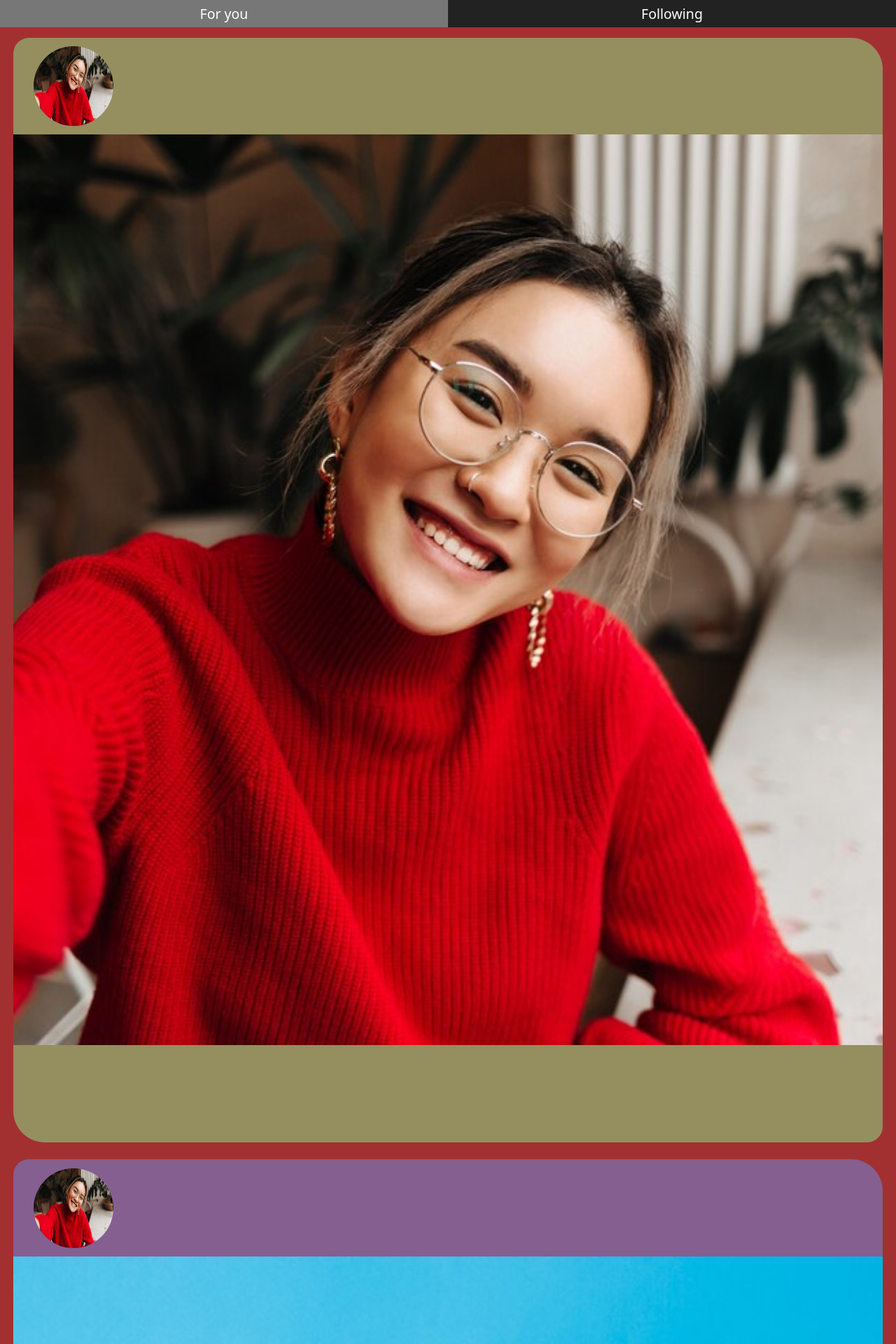
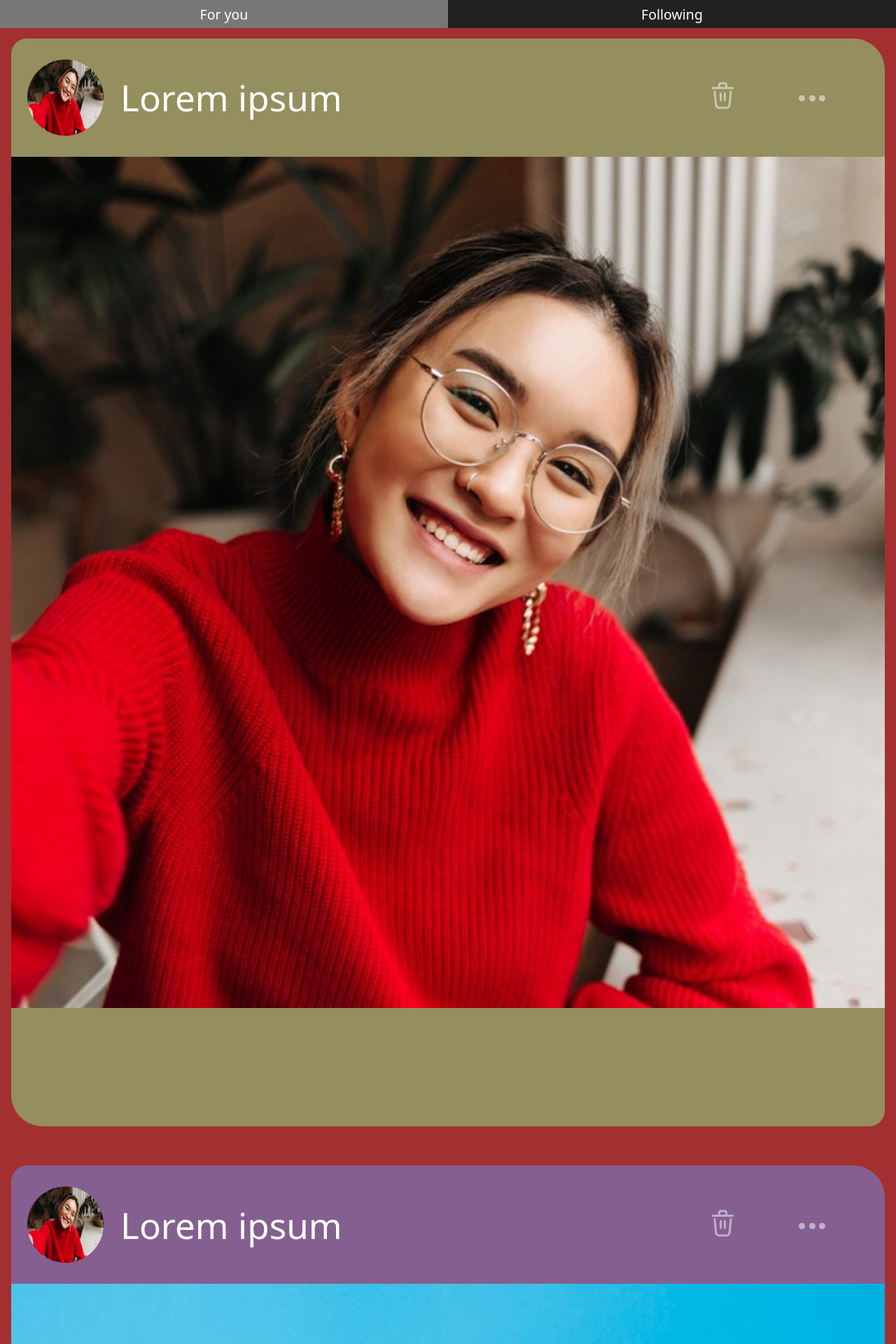
Before and after one commit to il94/42_camagru, a PHP site: page / in a window 1280 px wide. Shown: the top 1920 px of the page at 70% size. Run offline with PHP 8.4, Linux system fonts and the light colour scheme.

Commit message:
feat: add buttons and name on pic header

```diff
--- a/app/templates/mobile/style/header.css
+++ b/app/templates/mobile/style/header.css
@@ -4,6 +4,7 @@
 
 	width: 100%;
 	height: 40px;
+	min-height: 40px;
 
 }
 
--- a/app/templates/pic.php
+++ b/app/templates/pic.php
@@ -1,6 +1,17 @@
 <div class="pic">
 	<div class="pic-header">
-		<img src="assets/pic_example_4.jpg">
+		<div class="pic-header-user-datas">
+			<img src="assets/pic_example_4.jpg">
+			<p>Lorem ipsum</p>
+		</div>
+		<div class="pic-header-icons">
+			<button>
+				<img src="assets/trash.svg" />
+			</button>
+			<button>
+				<img src="assets/more.svg" />
+			</button>
+		</div>
 	</div>
 	<div class="pic-image"></div>
 	<div class="pic-footer"></div>
--- a/app/templates/style/pic.css
+++ b/app/templates/style/pic.css
@@ -6,7 +6,8 @@
 	margin-top: 15px;
 	margin-bottom: 10px;
 
-	min-width: 97%;
+	width: 97.46%;
+	min-width: 97.46%;
 	aspect-ratio: 48/61;
 
 }
@@ -21,23 +22,64 @@
 
 	border-radius: 22.5px 45px 0 0;
 
+}
+
+.pic-header-user-datas {
+
+	display: flex;
+	align-items: center;
+
+	width: 100%;
+	height: 100%;
 
 }
-.pic-header > img {
+.pic-header-user-datas > img {
 
 	margin-left: 2.29%;
 
-	width: 9.21%;
-	height: 82.52%;
+	width: 11.18%;
+	height: 64.66%;
 
 	border-radius: 50%;
 
+}
+.pic-header-user-datas > p {
+
+	margin-left: 2.5%;
+
+	font-size: 4vw;
+	text-align: center;
+}
+
+.pic-header-icons {
+
+	display: flex;
+	align-items: center;
+	justify-content: space-between;
+
+	width: 21.46%;
+	height: 100%;
+
+	padding-right: 5%;
+}
+.pic-header-icons > button {
+
+	height: 58.46%;
+	aspect-ratio: 29/35;
+
+	opacity: 0.5;
+	transition: opacity 0.3s;
+
+}
+.pic-header-icons > button:hover {
+	opacity: 1;
+	transition: opacity 0.3s;
 }
 
 .pic-image {
 
 	width: 100%;
-	height: 100%;
+	height: 76.68%;
 
 	background-position: center;
 	background-size: cover;
```
Also changed, not shown: app/assets/more.svg (added), app/assets/trash.svg (added).
